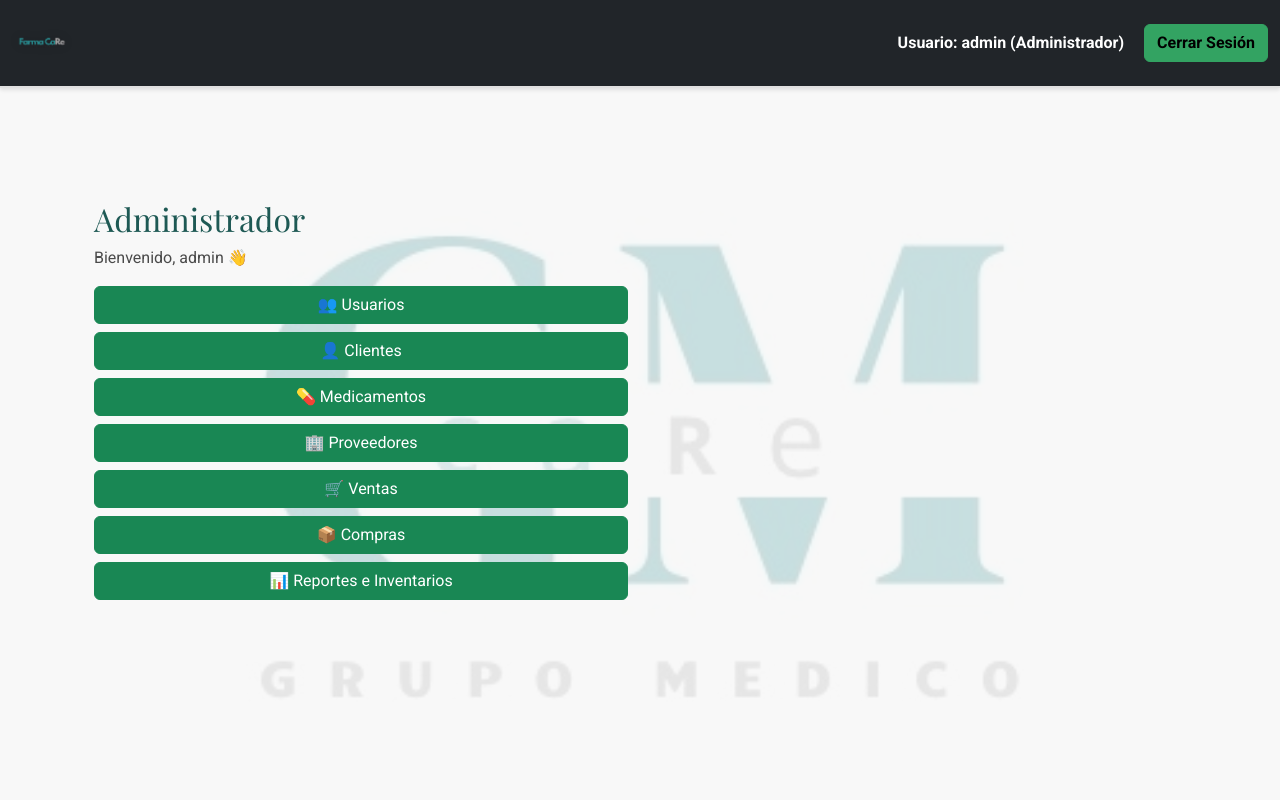
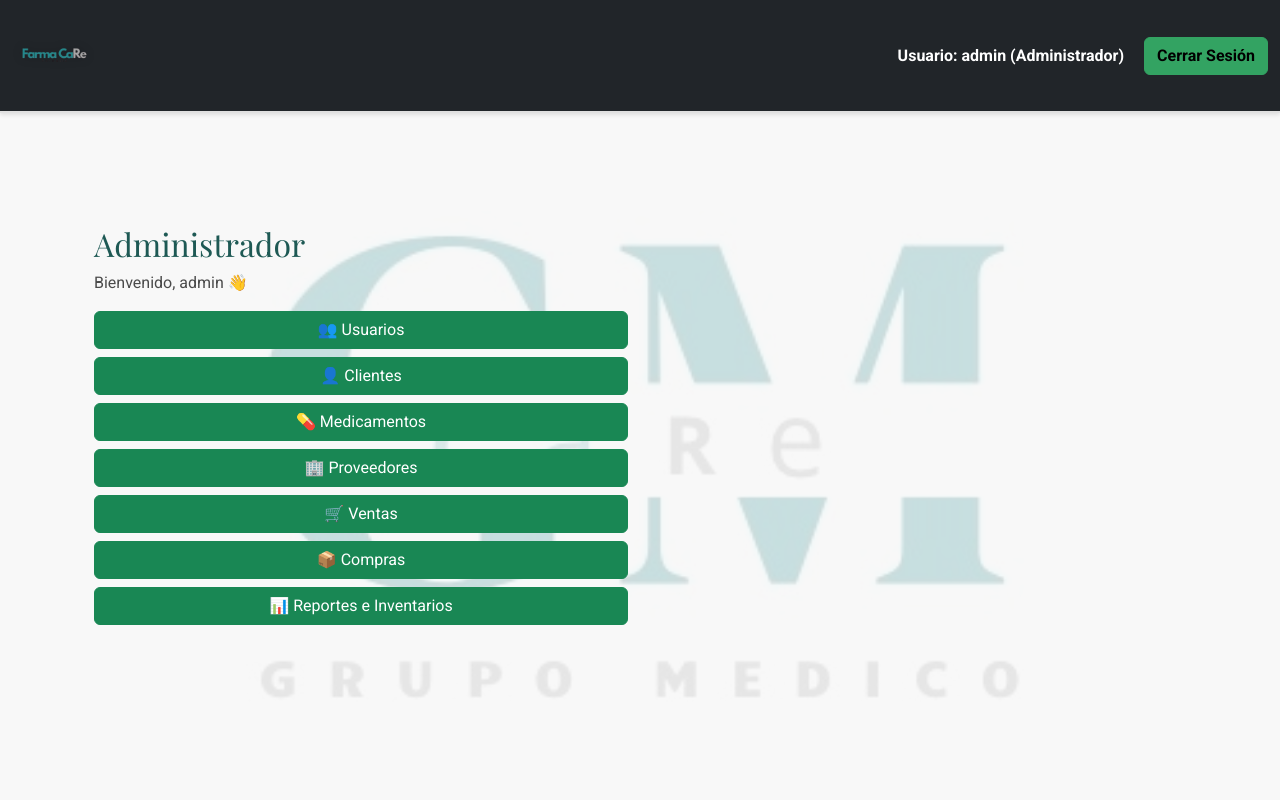
Before and after one commit to castdandc-debug/FarmaCaRe, a Flask app: page /dashboard in a window 1280 px wide. Run offline with Flask 3, Linux system fonts and the light colour scheme; a user stored in the database is signed in.

Commit message:
Aumentar tamaño del logo de FarmaCaRe

```diff
--- a/app/static/css/custom.css
+++ b/app/static/css/custom.css
@@ -42,7 +42,7 @@ h1, h2, h3, h4, h5, h6 {
 }
 
 .navbar-brand img {
-    height: 60px;
+    height: 85px;
     width: auto;
     filter: drop-shadow(0 0 5px rgba(0,0,0,0.2));
     transition: filter 0.3s ease-in-out;
```
